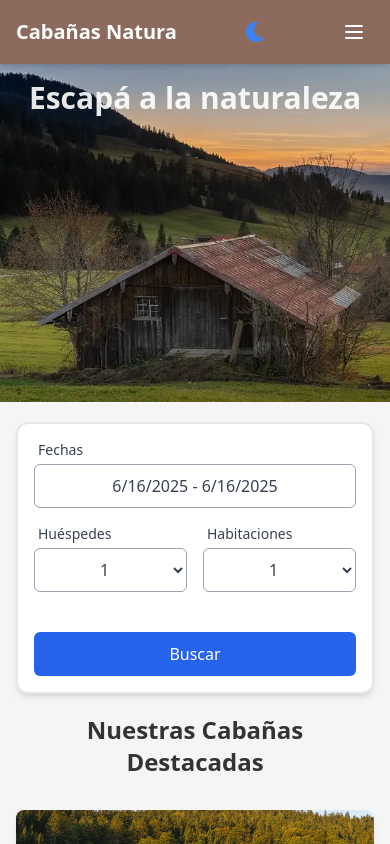
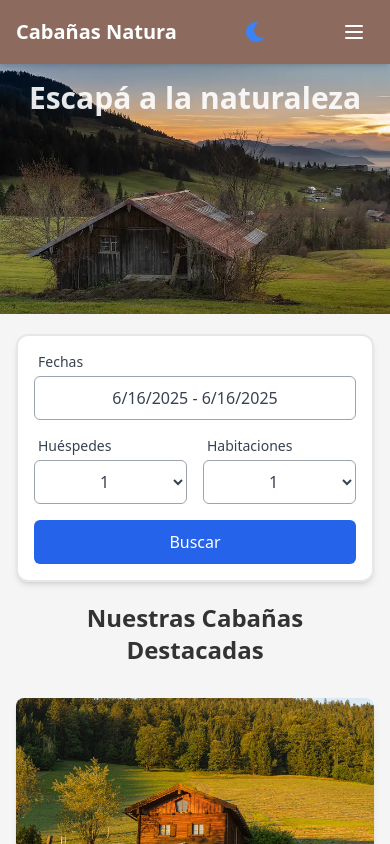
Before and after one commit to OLuciani/cabin-rentals-frontend, a Next.js app: page / in a window 390 px wide. Built offline with nearby package versions, Linux system fonts and the light colour scheme; no server answers.

Commit message:
fix(ui): mejora de la imagen de portada y visibilidad del filtro en pantallas móviles y al rotar el dispositivo

```diff
--- a/src/app/page.tsx
+++ b/src/app/page.tsx
@@ -23,7 +23,7 @@ export default function Home() {
   return (
     <div className="text-textPrimary dark:text-darkText pb-10">
       {/* Hero Section */}
-      <section className="relative w-screen h-[40vh] md:h-[66.666vh] overflow-hidden">
+      <section className="relative w-screen aspect-[16/9] min-h-[250px] max-h-[66.666vh] overflow-hidden sm:aspect-[16/7] lg:aspect-auto lg:h-[66.666vh]">
         <div className="absolute inset-0 ">
           <Image
             src="/images/img-portada.webp"
--- a/src/features/availability/components/DateFilter.tsx
+++ b/src/features/availability/components/DateFilter.tsx
@@ -119,7 +119,7 @@ const DateFilter = () => {
         </div>
 
         {/* Botón */}
-        <div className="w-full md:w-auto pt-[24px]">
+        <div className="w-full md:w-auto md:pt-[24px]">
           <button
             onClick={handleBuscar}
             className="w-full md:w-[100px] h-[44px] px-6 bg-blue-600 hover:bg-blue-700 text-white font-medium rounded-md transition-all duration-200 flex items-center justify-center"
```
